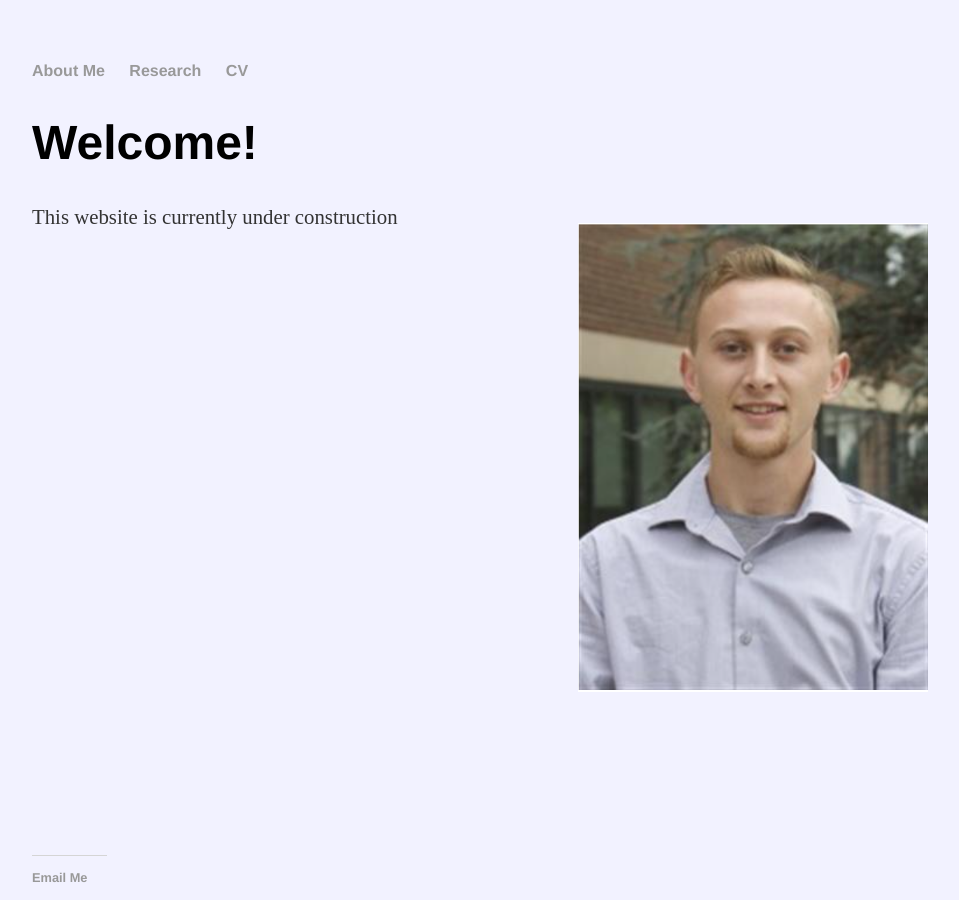
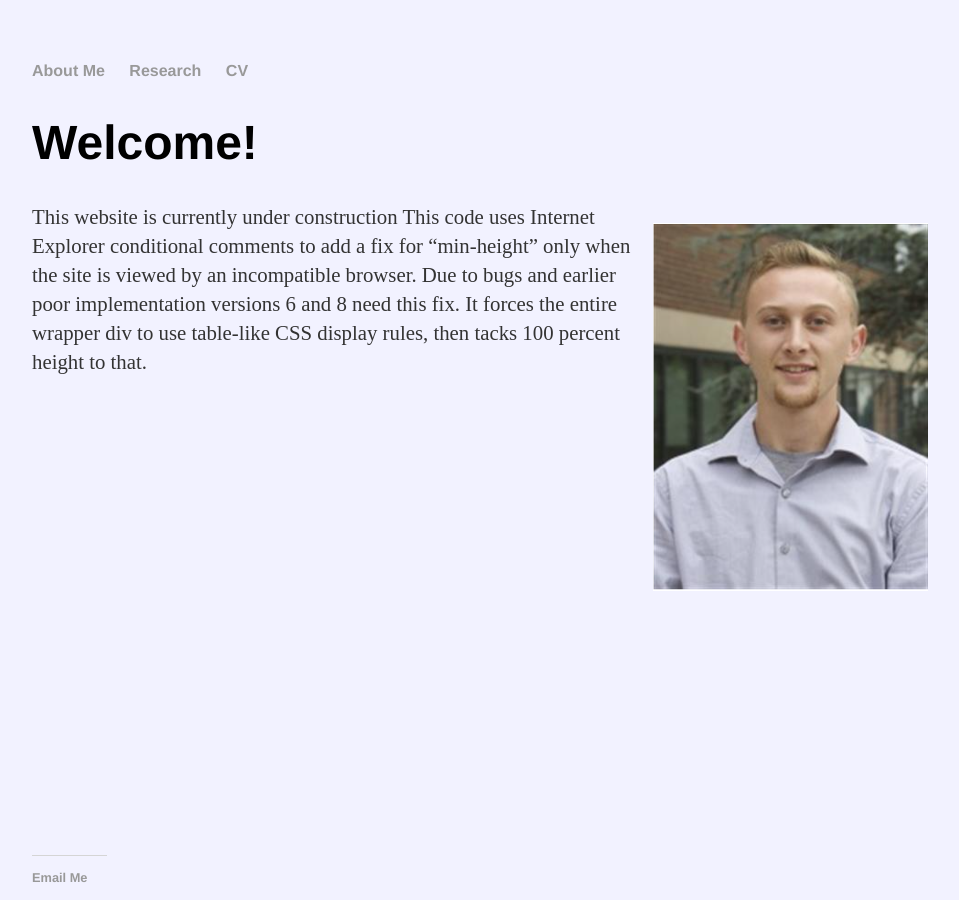
Before and after one commit to dhayes95/dhayes95.github.io, a Jekyll site: the page built from index.html, in a window 1280 px wide. Shown: the whole page, without its empty margins (160-1119 px from the left). Built offline with Jekyll 4.4.1, drawn with Linux system fonts in a browser that asks for light colours.

Commit message:
Update index.html

```diff
--- a/index.html
+++ b/index.html
@@ -5,7 +5,7 @@ title: Dan Hayes
 <div class="blurb">
 	<h1>Welcome!</h1>
 
-		<p style="float: right;"><img src="HeadShotDan.PNG" width="350" height=auto></p>
-    		<p>This website is currently under construction</p>
+		<p style="float: right;"><img src="HeadShotDan.PNG" width="275" height=auto></p>
+    		<p>This website is currently under construction This code uses Internet Explorer conditional comments to add a fix for “min-height” only when the site is viewed by an incompatible browser. Due to bugs and earlier poor implementation versions 6 and 8 need this fix. It forces the entire wrapper div to use table-like CSS display rules, then tacks 100 percent height to that.</p>
 
 </div><!-- /.blurb -->
```
